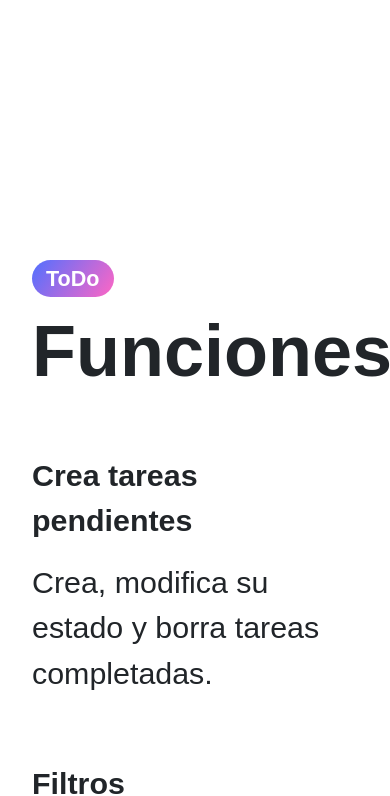
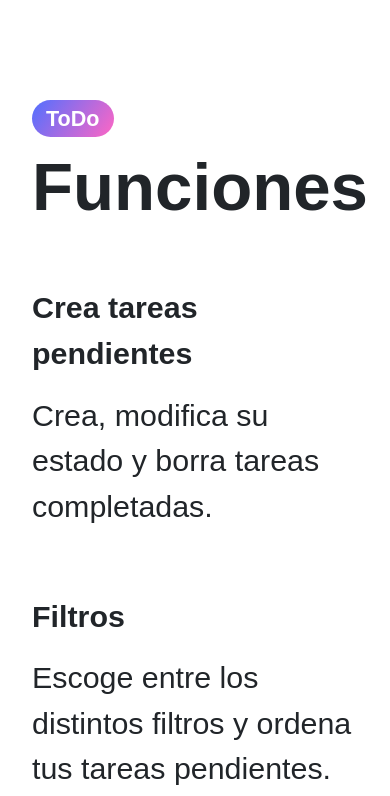
Before and after one commit to AlexBr0s/ToDoApp-JS, a website built with Vite: page index.html in a window 390 px wide. Shown: the part 908-1704 px from the top of the page. Built offline with nearby package versions, Linux system fonts and the light colour scheme; a web font is replaced by a local one.

Commit message:
design changes

```diff
--- a/style.css
+++ b/style.css
@@ -64,7 +64,7 @@
 	padding-left: 10rem !important;
 }
 
-.py-5{
+.py-5 {
 	padding-top: 11rem !important;
 	padding-bottom: 11rem !important;
 }
@@ -100,8 +100,13 @@ a.nav-link.active {
 		padding-top: 0.8rem;
 	}
 
+	.py-5 {
+		padding-top: 1rem !important;
+		padding-bottom: 0rem !important;
+	}
+
 	.title-funciones {
-		font-size: 4.5rem !important;
+		font-size: 4.2rem !important;
 		font-weight: bold;
 	}
 
@@ -115,4 +120,8 @@ a.nav-link.active {
 		font-weight: 300;
 		font-size: 1.9rem !important;
 	}
+
+	.card {
+		height: 35rem !important;
+	}
 }
```
